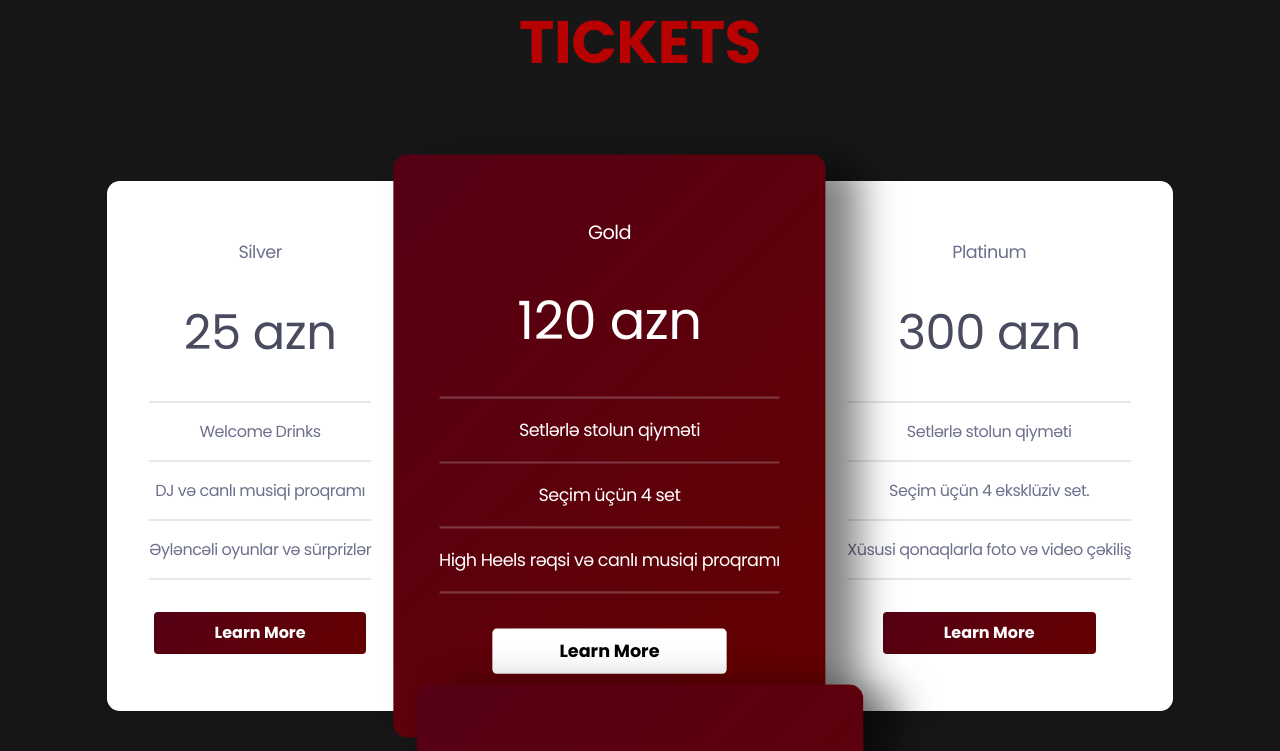
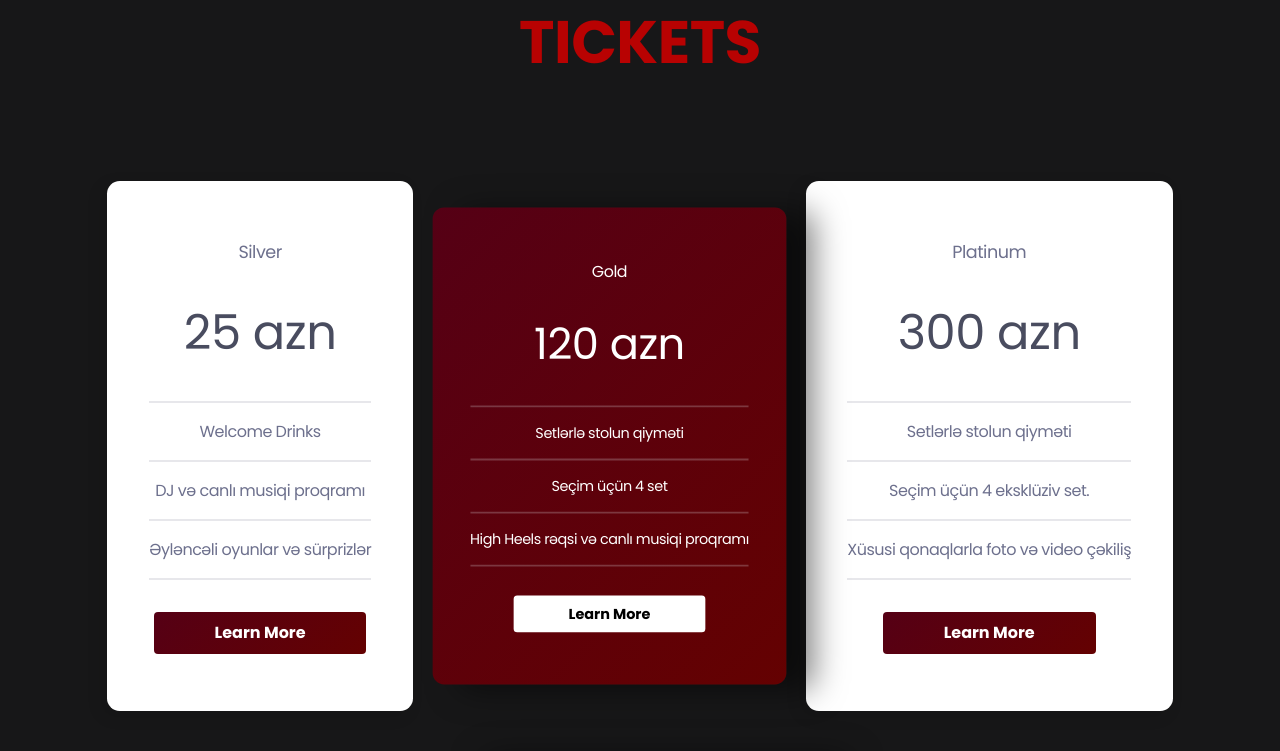
Before and after one commit to reyfazzz/thehills, a plain HTML site: page index.html in a window 1280 px wide. Shown: the part 1600-2351 px from the top of the page. Drawn offline with Linux system fonts and the light colour scheme.

Commit message:
Update main.css

```diff
--- a/css/main.css
+++ b/css/main.css
@@ -483,6 +483,19 @@
     }
   }
 
+@media (min-width: 1046px) and (max-width: 1302px) {
+    .cards {
+      display: flex;
+    }
+    .card {
+      margin-bottom: 1rem;
+
+    }
+    .cards .card.active {
+      transform: scale(0.9);
+    }
+  }
+
   .footer {
     display: flex;
     justify-content: center;
```
